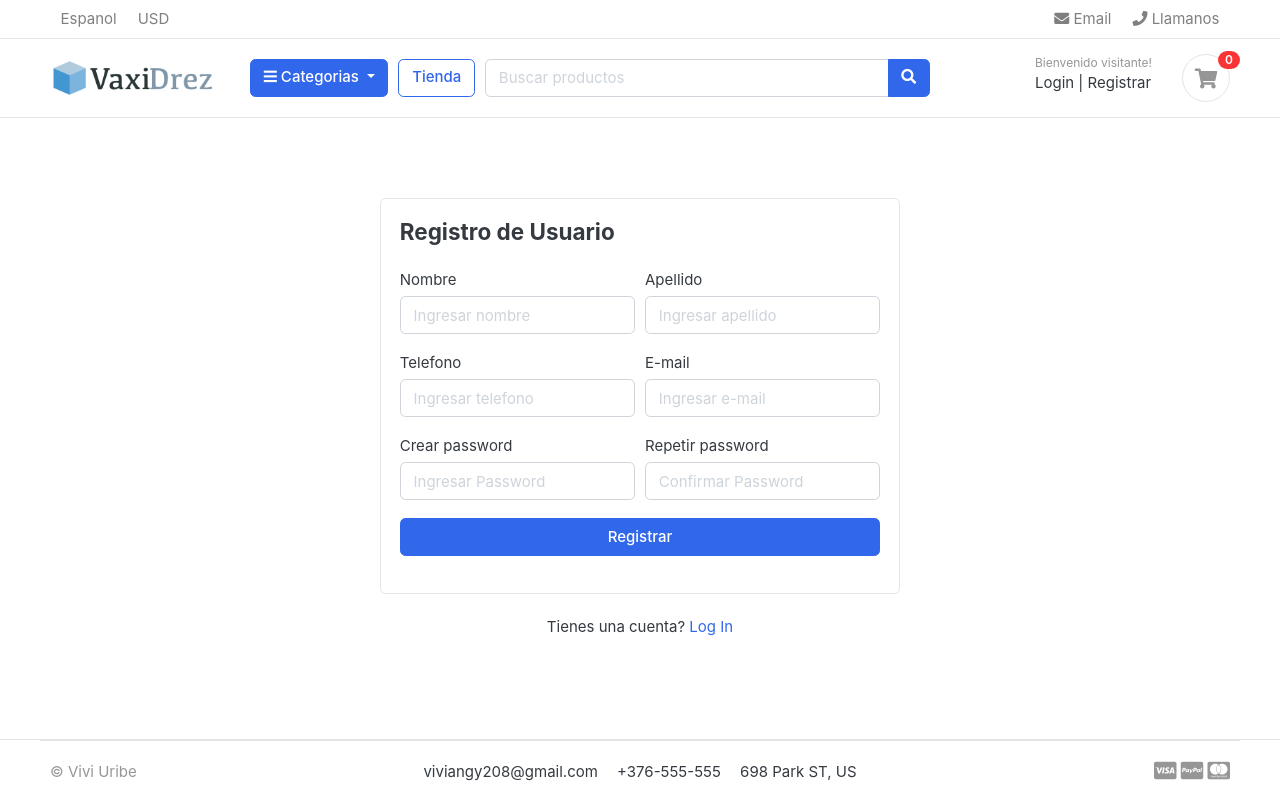
After one commit to viviangy208/ecommerce-django, a Django app: page /accounts/register/ in a window 1280 px wide. The commit adds this page. Run offline with Django 5.2, Linux system fonts and the light colour scheme; data that the repository does not hold is empty; some web fonts are replaced.

Commit message:
Cambios en el formulario de registro de usuarios

```diff
--- /dev/null
+++ b/accounts/forms.py
@@ -0,0 +1,26 @@
+from django import forms
+from .models import Account
+
+class RegistrationForms(forms.ModelForm):
+    password = forms.CharField(widget=forms.PasswordInput(attrs={
+        'placeholder':'Ingresar Password',
+        'class': 'form-control',
+    }))
+
+    confirm_password = forms.CharField(widget=forms.PasswordInput(attrs={
+        'placeholder':'Confirmar Password',
+        'class': 'form-control',
+    }))
+
+    class Meta:
+        model = Account
+        fields = ['first_name', 'last_name', 'phone_number', 'email', 'password']
+
+    def __init__(self, *args, **kwargs):
+        super(RegistrationForms, self).__init__(*args, **kwargs)
+        self.fields['first_name'].widget.attrs['placeholder']= 'Ingresar nombre'
+        self.fields['last_name'].widget.attrs['placeholder']= 'Ingresar apellido'
+        self.fields['phone_number'].widget.attrs['placeholder']= 'Ingresar telefono'
+        self.fields['email'].widget.attrs['placeholder']= 'Ingresar e-mail'
+        for field in self.fields:
+            self.fields[field].widget.attrs['class']='form-control'
--- /dev/null
+++ b/accounts/urls.py
@@ -0,0 +1,9 @@
+from django.urls import path
+from . import views
+
+urlpatterns = [
+
+    path('register/', views.register, name='register'),
+    path('login/', views.login, name='login'),
+    path('logout/', views.logout, name='logout'),
+]
--- a/accounts/views.py
+++ b/accounts/views.py
@@ -1,3 +1,17 @@
 from django.shortcuts import render
+from . forms import RegistrationForms
 
 # Create your views here.
+
+def register(request):
+    form = RegistrationForms()
+    context = {
+        'form':form
+    }
+    return render(request, 'accounts/register.html', context)
+
+def login(request):
+    return render(request, 'accounts/login.html')
+
+def logout(request):
+    return
--- a/carts/urls.py
+++ b/carts/urls.py
@@ -4,6 +4,6 @@ from . import views
 urlpatterns = [
     path('', views.cart, name='cart'),
     path('add_cart/<int:product_id>/', views.add_cart, name='add_cart'),
-    path('remove_cart/<int:product_id>/', views.remove_cart, name='remove_cart'),
-    path('remove_cart_item/<int:product_id>/', views.remove_cart_item, name='remove_cart_item'),
+    path('remove_cart/<int:product_id>/<int:cart_item_id>/', views.remove_cart, name='remove_cart'),
+    path('remove_cart_item/<int:product_id>/<int:cart_item_id>/', views.remove_cart_item, name='remove_cart_item'),
 ]
--- a/carts/views.py
+++ b/carts/views.py
@@ -35,46 +35,67 @@ def add_cart(request, product_id):
         )
     cart.save()
 
-    try:
-        cart_item = CartItem.objects.get(product=product, cart=cart)
-        if len(product_variation) > 0:
-            cart_item.variations.clear()
-            for item in product_variation:
-                cart_item.variations.add(item)
 
-        cart_item.quantity +=1
-        cart_item.save()
-    except CartItem.DoesNotExist:
+    is_cart_item_exists = CartItem.objects.filter(product=product, cart=cart).exists
+    if is_cart_item_exists:
+        cart_item = CartItem.objects.filter(product=product, cart=cart)
+
+        ex_var_list = []
+        id = []
+        for item in cart_item:
+            existing_variation = item.variations.all()
+            ex_var_list.append(list(existing_variation))
+            id.append(item.id)
+
+        if product_variation in ex_var_list:
+            index = ex_var_list.index(product_variation)
+            item_id = id[index]
+            item = CartItem.objects.get(product=product, id=item_id)
+            item.quantity += 1
+            item.save()
+        else:
+            item = CartItem.objects.create(product=product, quantity=1, cart=cart)
+            if len(product_variation) > 0:
+                item.variations.clear()
+                item.variations.add(*product_variation)
+
+            item.save()
+
+    else:
         cart_item = CartItem.objects.create(
             product = product,
             quantity = 1,
             cart = cart,
         )
         if len(product_variation) > 0:
-            for item in product_variation:
-                cart_item.variations.add(item)
+            cart_item.variations.clear()
+            cart_item.variations.add(*product_variation)
 
         cart_item.save()
 
     return redirect('cart')
 
-def remove_cart(request, product_id):
+def remove_cart(request, product_id, cart_item_id):
     cart = Cart.objects.get(cart_id=_cart_id(request))
     product = get_object_or_404(Product, id=product_id)
-    cart_item = CartItem.objects.get(product=product, cart=cart)
 
-    if cart_item.quantity >1:
-        cart_item.quantity -= 1
-        cart_item.save()
-    else:
-        cart_item.delete()
+    try:
+        cart_item = CartItem.objects.get(product=product, cart=cart, id=cart_item_id)
+
+        if cart_item.quantity >1:
+            cart_item.quantity -= 1
+            cart_item.save()
+        else:
+            cart_item.delete()
+    except:
+        pass
 
     return redirect('cart')
 
-def remove_cart_item(request, product_id):
+def remove_cart_item(request, product_id, cart_item_id):
     cart = Cart.objects.get(cart_id=_cart_id(request))
     product = get_object_or_404(Product, id=product_id)
-    cart_item = CartItem.objects.get(product=product, cart=cart)
+    cart_item = CartItem.objects.get(product=product, cart=cart, id=cart_item_id)
     cart_item.delete()
 
     return redirect('cart')
--- a/ecommerce/urls.py
+++ b/ecommerce/urls.py
@@ -25,4 +25,5 @@ urlpatterns = [
     path('', views.home, name="home",),
     path('store/', include('store.urls')),
     path('cart/', include('carts.urls')),
+    path('accounts/', include('accounts.urls')),
 ] + static(settings.MEDIA_URL, document_root=settings.MEDIA_ROOT)
--- /dev/null
+++ b/templates/accounts/register.html
@@ -0,0 +1,65 @@
+{% extends "base.html" %}
+
+{% block content%}
+
+<!-- ========================= SECTION CONTENT ========================= -->
+<section class="section-content padding-y">
+
+    <!-- ============================ COMPONENT REGISTER   ================================= -->
+        <div class="card mx-auto" style="max-width:520px; margin-top:40px;">
+          <article class="card-body">
+            <header class="mb-4"><h4 class="card-title">Registro de Usuario</h4></header>
+            <form action="{% url 'register' %}" methos="POST">
+                {% csrf_token %}
+
+                    <div class="form-row">
+                        <div class="col form-group">
+                            <label>Nombre</label>
+                              {{ form.first_name }}
+                        </div> <!-- form-group end.// -->
+                        <div class="col form-group">
+                            <label>Apellido</label>
+                            {{ form.last_name }}
+                        </div> <!-- form-group end.// -->
+                    </div> <!-- form-row end.// -->
+
+                    <div class="form-row">
+                        <div class="col form-group">
+                            <label>Telefono</label>
+                              {{ form.phone_number }}
+                        </div> <!-- form-group end.// -->
+                        <div class="col form-group">
+                            <label>E-mail</label>
+                            {{ form.email }}
+                        </div> <!-- form-group end.// -->
+                    </div> <!-- form-row end.// -->
+
+
+
+                    <div class="form-row">
+                        <div class="form-group col-md-6">
+                            <label>Crear password</label>
+                            {{ form.password }}
+                        </div> <!-- form-group end.// -->
+                        <div class="form-group col-md-6">
+                            <label>Repetir password</label>
+                            {{ form.confirm_password }}
+                        </div> <!-- form-group end.// -->
+                    </div>
+                    <div class="form-group">
+                        <button type="submit" class="btn btn-primary btn-block"> Registrar  </button>
+                    </div> <!-- form-group// -->
+
+                </form>
+            </article><!-- card-body.// -->
+        </div> <!-- card .// -->
+        <p class="text-center mt-4">Tienes una cuenta? <a href="">Log In</a></p>
+        <br><br>
+    <!-- ============================ COMPONENT REGISTER  END.// ================================= -->
+
+
+    </section>
+    <!-- ========================= SECTION CONTENT END// ========================= -->
+
+
+{% endblock %}
--- a/templates/includes/navbar.html
+++ b/templates/includes/navbar.html
@@ -65,8 +65,8 @@
                         <div class="widget-header">
                             <small class="title text-muted">Bienvenido visitante!</small>
                             <div>
-                                <a href="./signin.html">Login</a> <span class="dark-transp"> | </span>
-                                <a href="./register.html"> Registrar</a>
+                                <a href="{% url 'login' %}">Login</a> <span class="dark-transp"> | </span>
+                                <a href="{% url 'register' %}"> Registrar</a>
                             </div>
                         </div>
                         <a href="{% url 'cart' %}" class="widget-header pl-3 ml-3">
```
Also changed, not shown: templates/accounts/login.html (added, +7 -0 lines), templates/store/cart.html (+11 -3 lines), templates/store/product_detail.html (+2 -6 lines).
